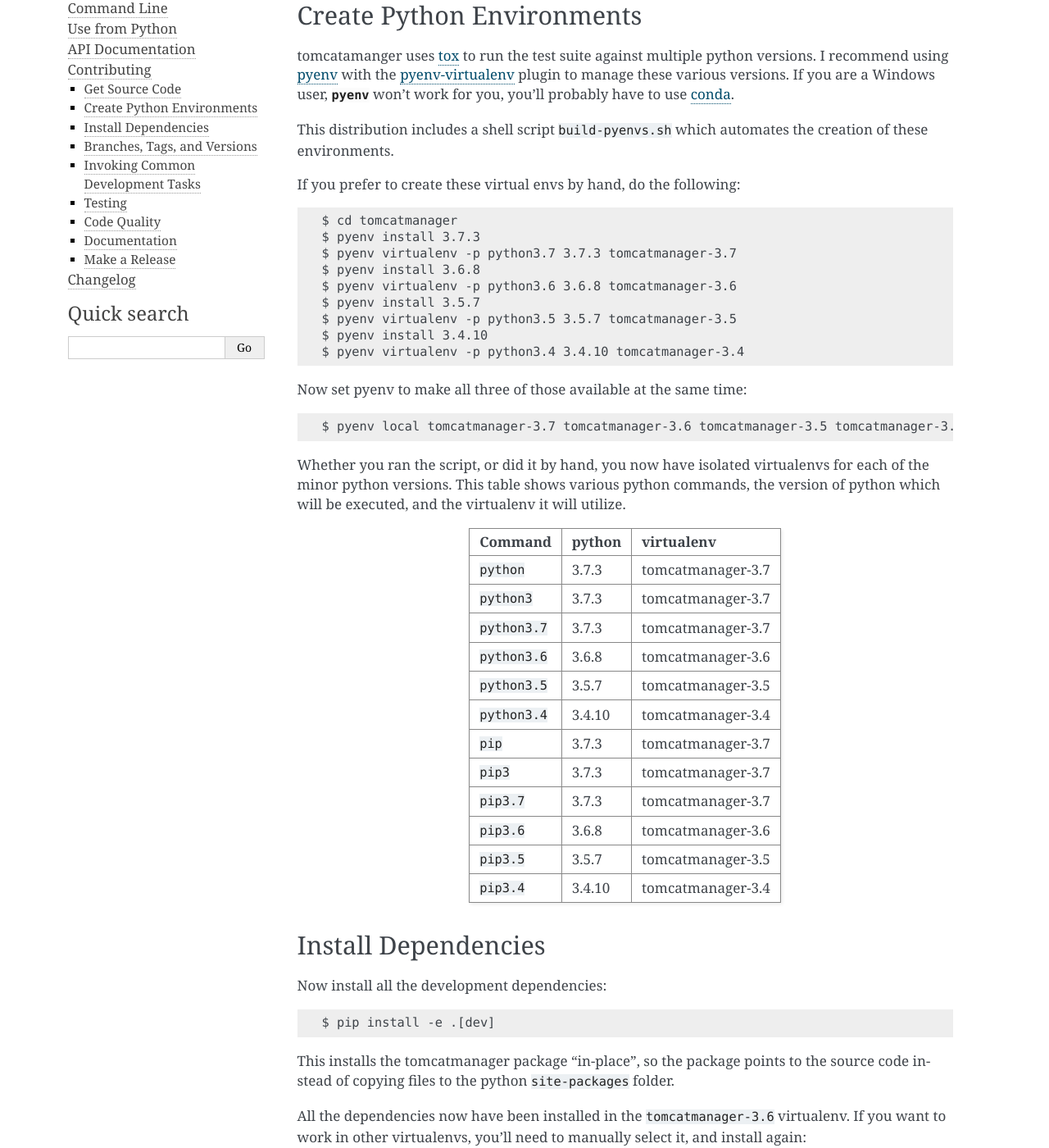
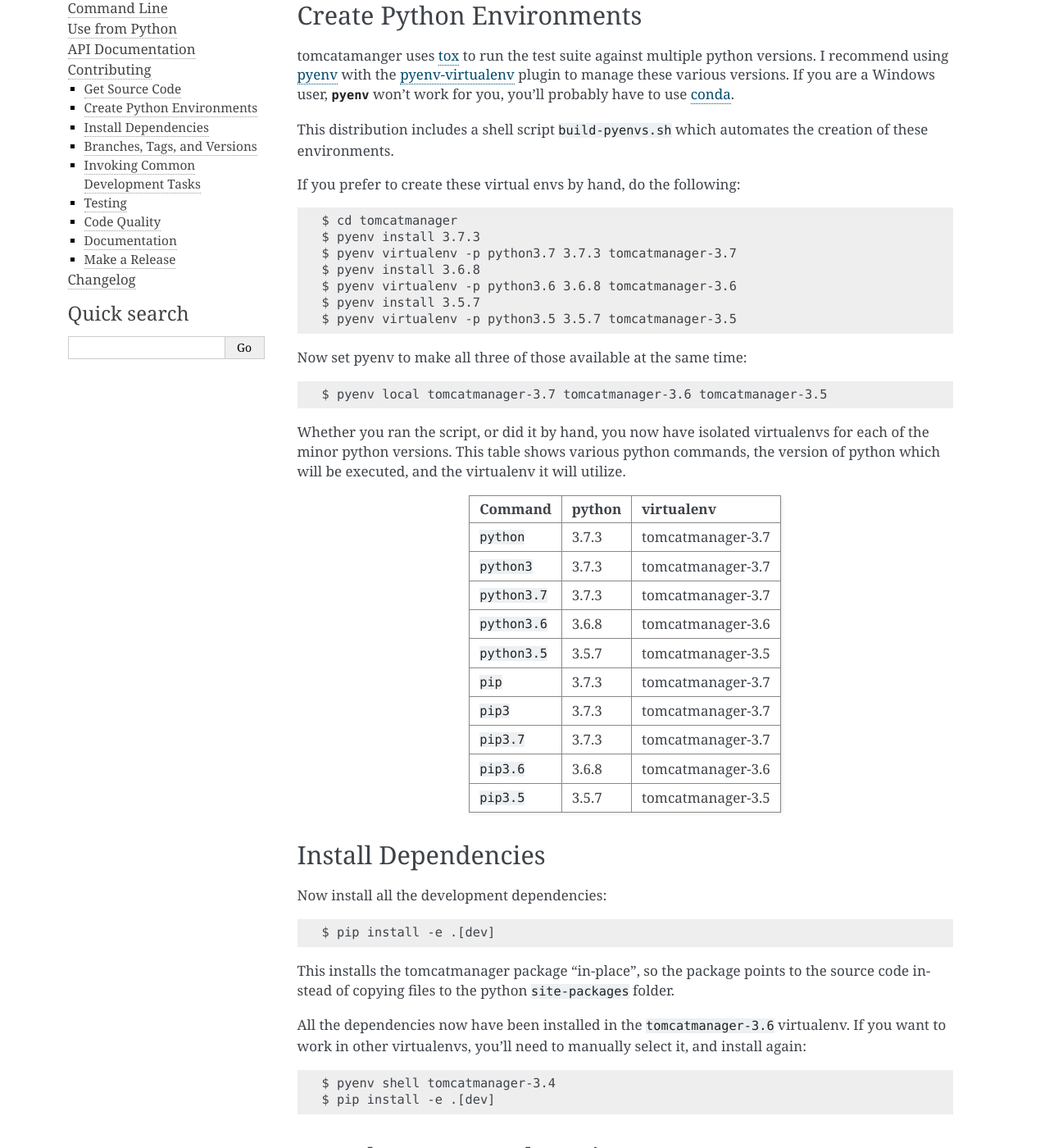
Before and after one commit to tomcatmanager/tomcatmanager, a Sphinx documentation site: the page built from docs/contributing.rst, in a window 1280 px wide and 1400 px high, scrolled down 283 px. Shown: the whole window at 82% size. Built offline with Sphinx 7.4.7, drawn with Linux system fonts in a browser that asks for light colours.

Commit message:
Drop support for python 3.4, which is end-of-life

```diff
--- a/CHANGELOG.rst
+++ b/CHANGELOG.rst
@@ -18,6 +18,12 @@
 
 - Already have a setting to control network timeouts. Added a command line option
   '--timeout' to do the same, making it easier for modify for command-line only use.
+
+Removed
+^^^^^^^
+
+- Drop support for Python 3.4, which reached end-of-life on Mar 18, 2019.
+
 
 0.14.0 (2019-05-16)
 -------------------
--- a/CONTRIBUTING.rst
+++ b/CONTRIBUTING.rst
@@ -31,12 +31,10 @@
     $ pyenv virtualenv -p python3.6 3.6.8 tomcatmanager-3.6
     $ pyenv install 3.5.7
     $ pyenv virtualenv -p python3.5 3.5.7 tomcatmanager-3.5
-    $ pyenv install 3.4.10
-    $ pyenv virtualenv -p python3.4 3.4.10 tomcatmanager-3.4
 
 Now set pyenv to make all three of those available at the same time::
 
-    $ pyenv local tomcatmanager-3.7 tomcatmanager-3.6 tomcatmanager-3.5 tomcatmanager-3.4
+    $ pyenv local tomcatmanager-3.7 tomcatmanager-3.6 tomcatmanager-3.5
 
 Whether you ran the script, or did it by hand, you now have isolated virtualenvs
 for each of the minor python versions. This table shows various python commands,
@@ -51,13 +49,11 @@
 ``python3.7``  3.7.3   tomcatmanager-3.7
 ``python3.6``  3.6.8   tomcatmanager-3.6
 ``python3.5``  3.5.7   tomcatmanager-3.5
-``python3.4``  3.4.10  tomcatmanager-3.4
 ``pip``        3.7.3   tomcatmanager-3.7
 ``pip3``       3.7.3   tomcatmanager-3.7
 ``pip3.7``     3.7.3   tomcatmanager-3.7
 ``pip3.6``     3.6.8   tomcatmanager-3.6
 ``pip3.5``     3.5.7   tomcatmanager-3.5
-``pip3.4``     3.4.10  tomcatmanager-3.4
 =============  ======  =================
 
 
--- a/README.rst
+++ b/README.rst
@@ -84,7 +84,7 @@
 Installation
 ------------
 
-You'll need Python >= 3.4. Install using pip:
+You'll need Python >= 3.5. Install using pip:
 
 .. code-block:: bash
 
--- a/docs/index.rst
+++ b/docs/index.rst
@@ -52,7 +52,7 @@
 System Requirements
 -------------------
 
-You'll need Python 3.4 or higher on macOS, Windows, or Linux.
+You'll need Python 3.5 or higher on macOS, Windows, or Linux.
 
 The following Tomcat versions are supported:
 
--- a/docs/install.rst
+++ b/docs/install.rst
@@ -1,7 +1,7 @@
 Installation
 ============
 
-You need Python 3.4 or higher. Install using ``pip``::
+You need Python 3.5 or higher. Install using ``pip``::
 
    pip install tomcatmanager
 
```
Also changed, not shown: 1 other file.
